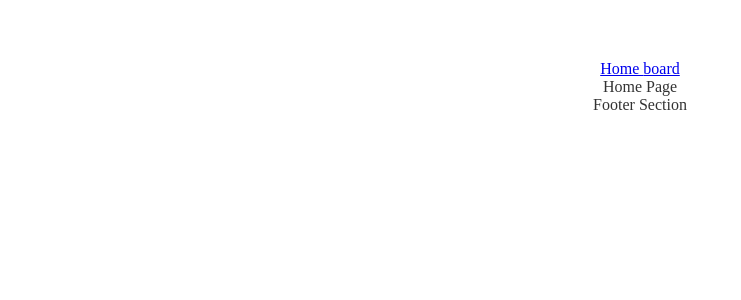
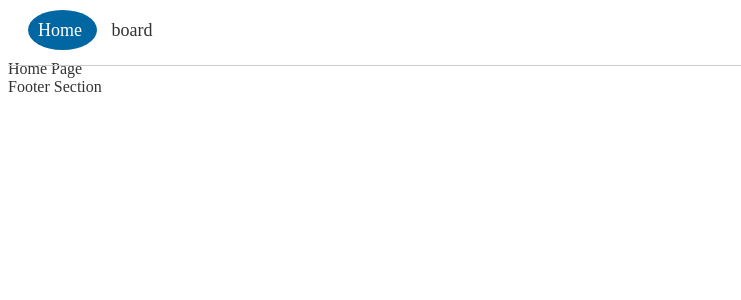
Before and after one commit to Seungeun727/vue3-book-oneLine, a Vue app: page / in a window 1280 px wide. Shown: the top 300 px of the page, without its empty margins (0-741 px from the left). Built offline with nearby package versions, Linux system fonts and the light colour scheme.

Commit message:
chore: scss 패키지 설치, scss 전역 변수 설정

```diff
--- a/package.json
+++ b/package.json
@@ -20,7 +20,9 @@
     "@vue/cli-plugin-eslint": "~5.0.0",
     "@vue/cli-service": "~5.0.0",
     "eslint": "^7.32.0",
-    "eslint-plugin-vue": "^8.0.3"
+    "eslint-plugin-vue": "^8.0.3",
+    "node-sass": "^7.0.3",
+    "sass-loader": "^13.1.0"
   },
   "eslintConfig": {
     "root": true,
--- a/src/App.vue
+++ b/src/App.vue
@@ -21,7 +21,7 @@ export default {
 
 <style>
 #app {
-  text-align: center;
+  /* text-align: center; */
   color: #333;
   margin-top: 60px;
 }
--- /dev/null
+++ b/src/assets/scss/_variables.scss
@@ -0,0 +1,36 @@
+// color variables
+$main-color: #2196f3;
+$back-color: #F8F9FA;
+
+$nav-color: #0067a3;
+$menu-main-color: #3F51B5;
+$font-color: #333;
+$btn-color: #232323;
+$btn-hover: #f6f4f4;
+
+$white: #fff;
+$light-yellow: #fedb71;
+$dark-pink: #e73251;
+$light-gray: #ccc;
+
+$blue-colors: (
+  color1: #90CAF8,
+  color3: #3366ff,
+  color4: #0033ff,
+  color5: #0D47A1,
+  color6: #5C6BC0,
+  color7: #303F9F,
+);
+
+$gray-colors: (
+  color1: #e0e0e0,
+  color2: #bdbdbd,
+  color3: #9e9e9e,
+  color4: #757575,
+  color5: #424242,
+);
+
+
+// font variables
+$font-size: 2.0em;
+$font-size-small: 0.9rem;
--- a/src/components/layouts/Nav.vue
+++ b/src/components/layouts/Nav.vue
@@ -16,4 +16,28 @@ export default {
 }
 </script>
 
-<style></style>
+<style lang="scss" scoped>
+
+.container {
+  position: fixed;
+  top: 0;
+  padding: 20px;
+  width: 100%;
+  height: 25px;
+  border-bottom: 1px solid $light-gray;
+}
+
+a {
+  text-decoration: none;
+  color: $font-color;
+  margin-right: 15px;
+  font-size: 18px;
+}
+
+.router-link-exact-active {
+  color: $white;
+  padding: 10px;
+  border-radius: 50%;
+  background-color: $nav-color;
+}
+</style>
--- a/vue.config.js
+++ b/vue.config.js
@@ -1,5 +1,14 @@
 const { defineConfig } = require('@vue/cli-service')
 module.exports = defineConfig({
+  css: {
+    loaderOptions: {
+      sass: {
+        additionalData: `
+          @import "@/assets/scss/_variables.scss";
+        `
+      }
+    }
+  },
   transpileDependencies: true,
   lintOnSave: false
 })
```
Also changed, not shown: 1 other file (tests, documents, lock files or other folders).
